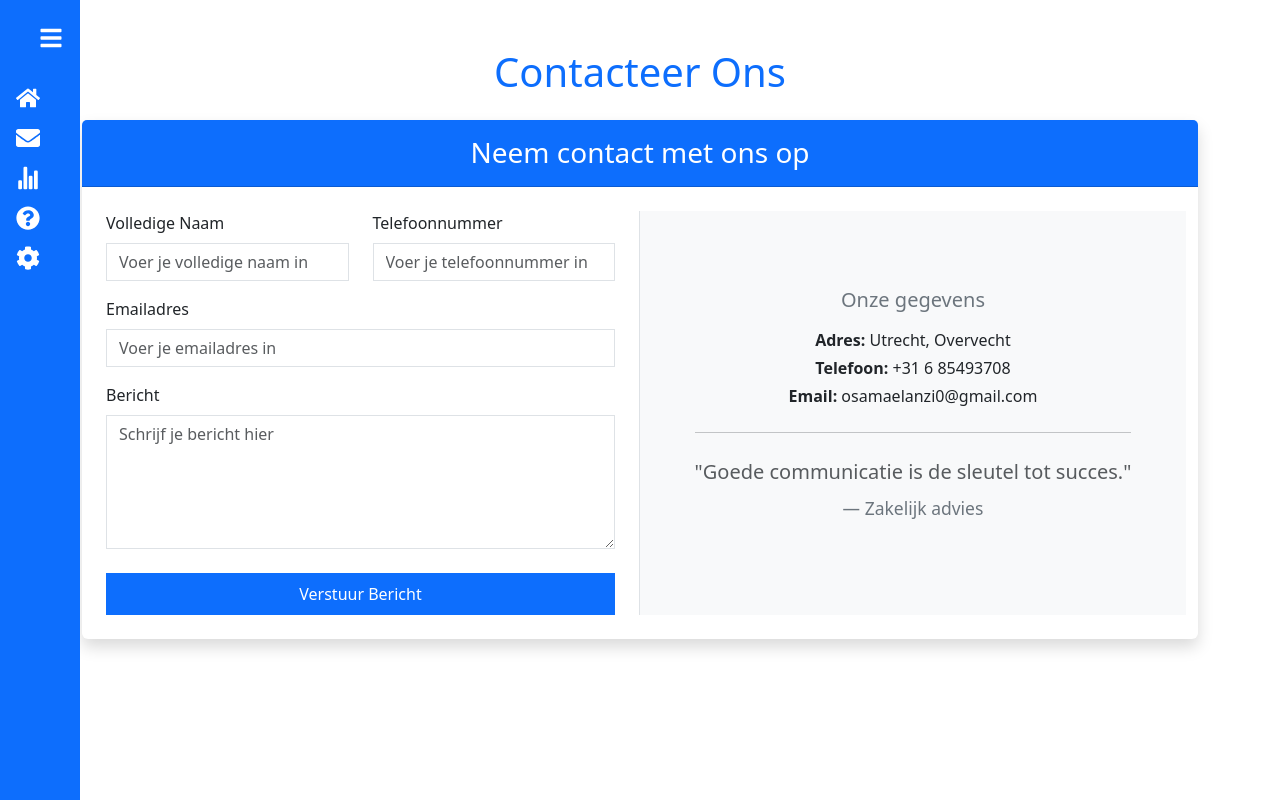
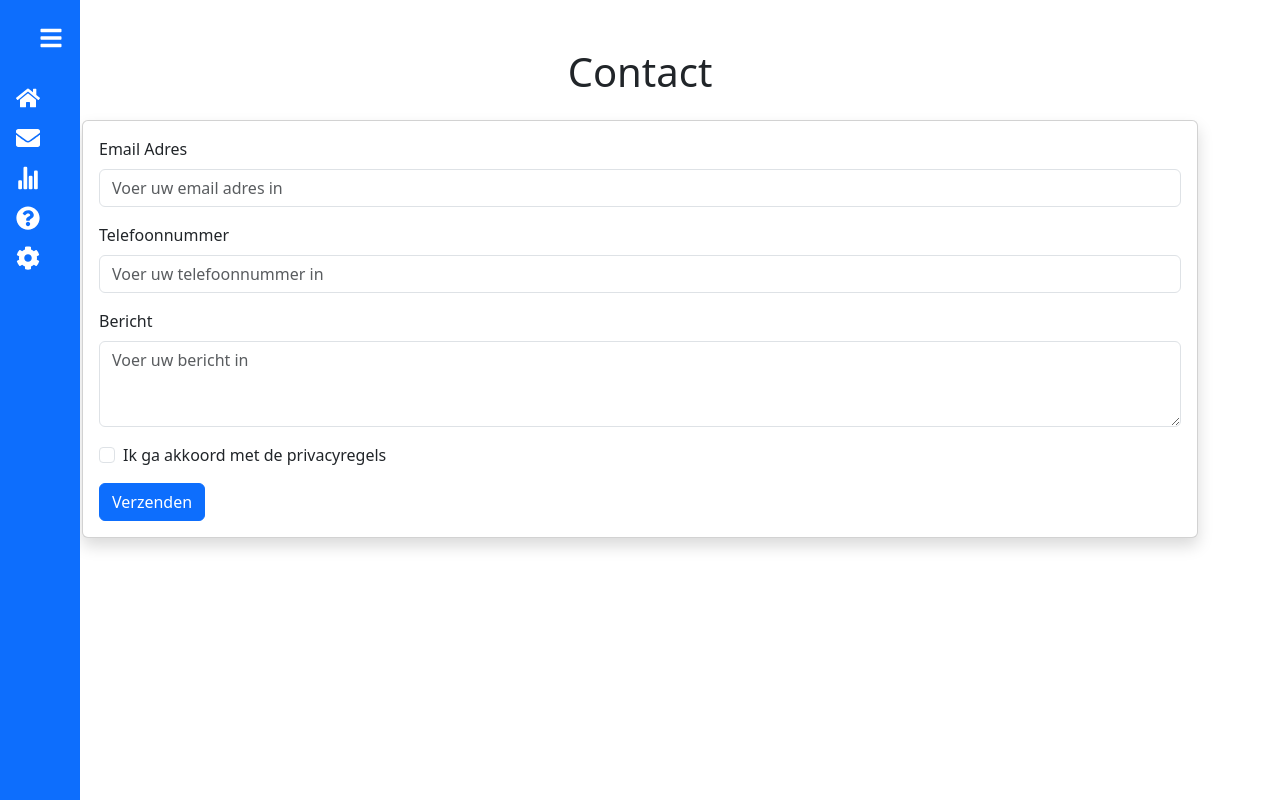
Before and after one commit to OsamaElAnzi/GeldManagmentSysteem_React, a React (Vite) app in the folder GeldApp/: page /contact in a window 1280 px wide. Built offline with nearby package versions, Linux system fonts and the light colour scheme.

Commit message:
email systeem werkt

```diff
--- a/GeldApp/src/components/Pages/Contact.jsx
+++ b/GeldApp/src/components/Pages/Contact.jsx
@@ -1,93 +1,91 @@
-import React from "react";
-import { Container, Form, Button, Card, Col, Row } from "react-bootstrap";
+import React, { useRef, useState } from "react";
+import emailjs from "@emailjs/browser";
+import { Container, Form, Button, Alert, Card } from "react-bootstrap";
 
 function Contact() {
+  const form = useRef();
+  const [alert, setAlert] = useState(null);
+  const [isSubmitting, setIsSubmitting] = useState(false);
+
+  const emailVersturen = (e) => {
+    e.preventDefault();
+    setIsSubmitting(true);
+
+    emailjs
+      .sendForm(
+        "service_u4by93o",
+        "template_yyl1wok",
+        form.current,
+        "FAX_q-rpkU_WhLRjx"
+      )
+      .then(
+        (result) => {
+          setAlert({ type: "success", message: "Email verstuurd!" });
+          form.current.reset();
+        },
+        (error) => {
+          setAlert({ type: "danger", message: "Er is iets misgegaan!" });
+        }
+      )
+      .finally(() => {
+        setIsSubmitting(false);
+      });
+  };
+
   return (
     <Container className="my-5">
-      <h1 className="text-center mb-4 text-primary">Contacteer Ons</h1>
-      <Card className="shadow border-0">
-        <Card.Header className="bg-primary text-white text-center py-3">
-          <h3 className="mb-0">Neem contact met ons op</h3>
-        </Card.Header>
-        <Card.Body className="p-4">
-          <Row>
-            <Col md={6} className="border-end pe-md-4">
-              <Form>
-                <Row className="mb-3">
-                  <Col>
-                    <Form.Group controlId="formName">
-                      <Form.Label>Volledige Naam</Form.Label>
+      <h1 className="text-center mb-4">Contact</h1>
+      <Card className="shadow">
+        <Card.Body>
+          {alert && (
+            <Alert
+              variant={alert.type}
+              onClose={() => setAlert(null)}
+              dismissible
+            >
+              {alert.message}
+            </Alert>
+          )}
+          <Form ref={form} onSubmit={emailVersturen}>
+            <Form.Group controlId="formBasicEmail" className="mb-3">
+              <Form.Label>Email Adres</Form.Label>
               <Form.Control
-                        type="text"
-                        placeholder="Voer je volledige naam in"
-                        className="rounded-0"
+                type="email"
+                name="user_email"
+                placeholder="Voer uw email adres in"
+                required
               />
             </Form.Group>
-                  </Col>
-                  <Col>
-                    <Form.Group controlId="formPhone">
+            <Form.Group controlId="formBasicPhone" className="mb-3">
               <Form.Label>Telefoonnummer</Form.Label>
               <Form.Control
-                        type="text"
-                        placeholder="Voer je telefoonnummer in"
-                        className="rounded-0"
+                type="tel"
+                name="user_phone"
+                placeholder="Voer uw telefoonnummer in"
+                required
               />
             </Form.Group>
-                  </Col>
-                </Row>
-                <Form.Group controlId="formEmail" className="mb-3">
-                  <Form.Label>Emailadres</Form.Label>
-                  <Form.Control
-                    type="email"
-                    placeholder="Voer je emailadres in"
-                    className="rounded-0"
-                  />
-                </Form.Group>
-                <Form.Group controlId="formMessage" className="mb-4">
+            <Form.Group controlId="formBasicMessage" className="mb-3">
               <Form.Label>Bericht</Form.Label>
               <Form.Control
                 as="textarea"
-                    rows={5}
-                    placeholder="Schrijf je bericht hier"
-                    className="rounded-0"
+                name="message"
+                rows={3}
+                placeholder="Voer uw bericht in"
+                required
               />
             </Form.Group>
-                <Button
-                  variant="primary"
-                  type="submit"
-                  className="w-100 py-2 rounded-0"
-                >
-                  Verstuur Bericht
+            <Form.Group controlId="formBasicCheckbox" className="mb-3">
+              <Form.Check
+                type="checkbox"
+                label="Ik ga akkoord met de privacyregels"
+                required
+              />
+            </Form.Group>
+            <Button variant="primary" type="submit" disabled={isSubmitting}>
+              {isSubmitting ? "Verzenden..." : "Verzenden"}
             </Button>
           </Form>
-            </Col>
-            <Col
-              md={6}
-              className="d-flex flex-column justify-content-center align-items-center text-center bg-light"
-            >
-              <div className="p-3">
-                <h5 className="text-secondary mb-3">Onze gegevens</h5>
-                <p className="mb-1">
-                  <strong>Adres:</strong> Utrecht, Overvecht
-                </p>
-                <p className="mb-1">
-                  <strong>Telefoon:</strong> +31 6 85493708
-                </p>
-                <p className="mb-1">
-                  <strong>Email:</strong> osamaelanzi0@gmail.com
-                </p>
-                <hr className="my-4" />
-                <blockquote className="blockquote text-muted">
-                  <p className="mb-0">
-                    "Goede communicatie is de sleutel tot succes."
-                  </p>
-                  <footer className="blockquote-footer mt-2">
-                    Zakelijk advies
-                  </footer>
-                </blockquote>
-              </div>
-            </Col>
-          </Row>
         </Card.Body>
       </Card>
     </Container>
```
Also changed, not shown: GeldApp/package.json (+11 -2 lines), 1 other file (tests, documents, lock files or other folders). Lines whose indentation alone changed are shown as unchanged.
